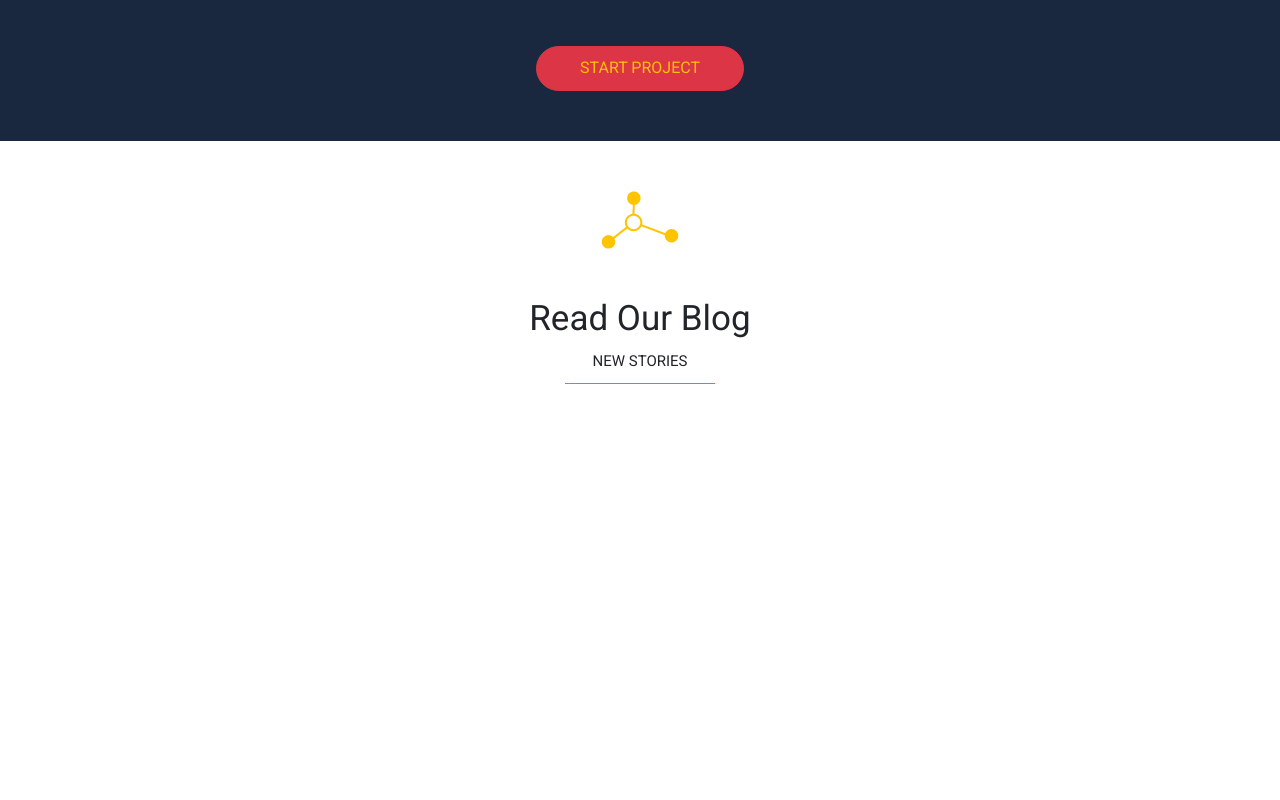
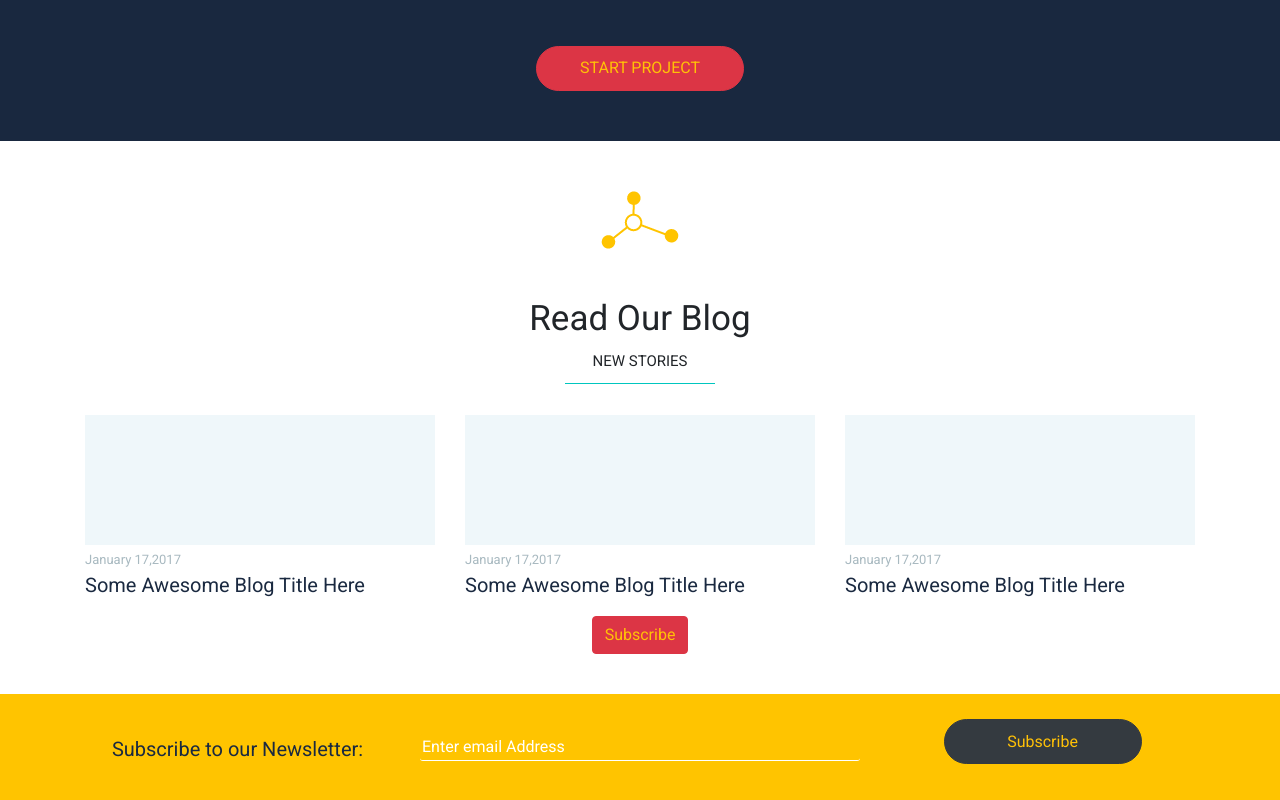
Before and after one commit to NicolasEden/TP3, a plain HTML site: page index.html in a window 1280 px wide. Shown: the part 3872-4672 px from the top of the page. Before the commit the page ends 4287 px from the top, so only its background shows below. Drawn offline with nearby package versions, Linux system fonts and the light colour scheme; no server answers.

Commit message:
no message

```diff
--- a/JS/index.js
+++ b/JS/index.js
@@ -4,7 +4,7 @@ var core = document.body.innerHTML;
 function getIMG(word, number){
     document.getElementById('content-img').innerHTML = "";
     $.ajax({
-        url: 'https://api.unsplash.com/search/photos?client_id=82c3342c7766b1900717e0a7577f3303cea19fa72c1d4aba79c7a90638eb69b5&page=3&query='+word+'&per_page=500',
+        url: 'https://api.unsplash.com/search/photos?client_id=82c3342c7766b1900717e0a7577f3303cea19fa72c1d4aba79c7a90638eb69b5&page='+Math.floor(Math.random() * Math.floor(10))+'&query='+word+'&per_page=500',
         type: 'GET',
         dataType: 'json',
         async: false,
@@ -30,7 +30,7 @@ function getIMG(word, number){
             var newImg = document.createElement('img')
             newImg.style.width = 270+"px"
             newImg.style.height = 200+"px"
-            newImg.setAttribute('src', listIMG.results[nb].urls.regular)
+            newImg.setAttribute('src', listIMG.results[nb].urls.small)
             newDivImg.appendChild(newImg)
             newDiv.appendChild(newDivImg)
         }
--- a/SCSS/all.scss
+++ b/SCSS/all.scss
@@ -277,6 +277,7 @@ div.start {
 }
 div.read {
     padding-top: 50px;
+    padding-bottom: 40px;
     div.title {
         h1{
             margin-top: 49px;
@@ -291,4 +292,60 @@ div.read {
             margin-top: -40px;
         }
     }
+    div#read-container {
+        div.read-row {
+            display: flex;
+            justify-content: space-between;
+            img {
+                width: 350px;
+                height: 130px;
+            }
+            div.read-text {
+                p.p1 {
+                    margin-top: 5px;
+                    color: #a8b9c0;
+                    font-size: 13px;
+                }
+                p.p2 {
+                    font-size: 20px;
+                    color: #1a2940;
+                    margin-top: -15px;
+                }
+            }
+        }
+    }
 }
+div.newsletter {
+    padding-top: 40px;
+    padding-bottom: 20px;
+    background-color: #ffc400;
+    p{
+        color: #1a2940;
+        font-size: 20px;
+        font-weight: 400;
+    }
+    input.newsletter-input {
+        color: white;
+        display: inline-block;
+        width: 440px;
+        border: 0 solid white;
+        border-bottom-width: 1px;
+        border-radius: 3px;
+        background-color: #ffc400;
+        font-family: 'Roboto'
+    }
+    input.newsletter-input:focus {
+        outline: none;
+    }
+    input.newsletter-input::placeholder {
+        color: white;
+    }
+    button {
+        width: 198px;
+        height: 45px;
+        border-radius: 100px;
+    }
+    #col-button {
+        margin-top: -15px;
+    }
+}
--- a/index.html
+++ b/index.html
@@ -278,15 +278,59 @@
             </div>
         </div>
         <div class="content">
+            <div class="container" id="read-container">
+                <div class="text-center">
+                    <div class="read-row">
+                        <div class="read-col">
+                            <img src="./Ressources/random.png" alt="">
+                            <div class="text-left">
+                                <div class="read-text">
+                                    <p class="p1">January 17,2017</p>
+                                    <p class="p2">Some Awesome Blog Title Here</p>
+                                </div>
+                            </div>
+                        </div>
+                        <div class="read-col">
+                            <img src="./Ressources/random.png" alt="">
+                            <div class="text-left">
+                                <div class="read-text">
+                                    <p class="p1">January 17,2017</p>
+                                    <p class="p2">Some Awesome Blog Title Here</p>
+                                </div>
+                            </div>
+                        </div>
+                        <div class="read-col">
+                            <img src="./Ressources/random.png" alt="">
+                            <div class="text-left">
+                                <div class="read-text">
+                                    <p class="p1">January 17,2017</p>
+                                    <p class="p2">Some Awesome Blog Title Here</p>
+                                </div>
+                            </div>
+                        </div>
+                    </div>
+                </div>
+            </div>
+        </div>
+        <div class="text-center">
+            <div class="button">
+                <button class="btn btn-danger text-warning my-2 my-sm-0" type="submit">Subscribe</button>
+            </div>
+        </div>
+    </div>
+    <div class="newsletter">
+        <div class="container">
+            <div class="text-center">
                 <div class="row">
                     <div class="col">
-
+                        <p>Subscribe to our Newsletter:</p>
                     </div>
                     <div class="col">
-
+                        <input class="newsletter-input" placeholder="Enter email Address" />
                     </div>
-              <div class="col">
-
+                    <div class="col" id="col-button">
+                        <button class="btn btn-dark text-warning my-2 my-sm-0" type="submit">Subscribe</button>
+                    </div>
                 </div>
             </div>
         </div>
```
Also changed, not shown: CSS/all.css, Ressources/random.png (added). Lines whose indentation alone changed are shown as unchanged.
